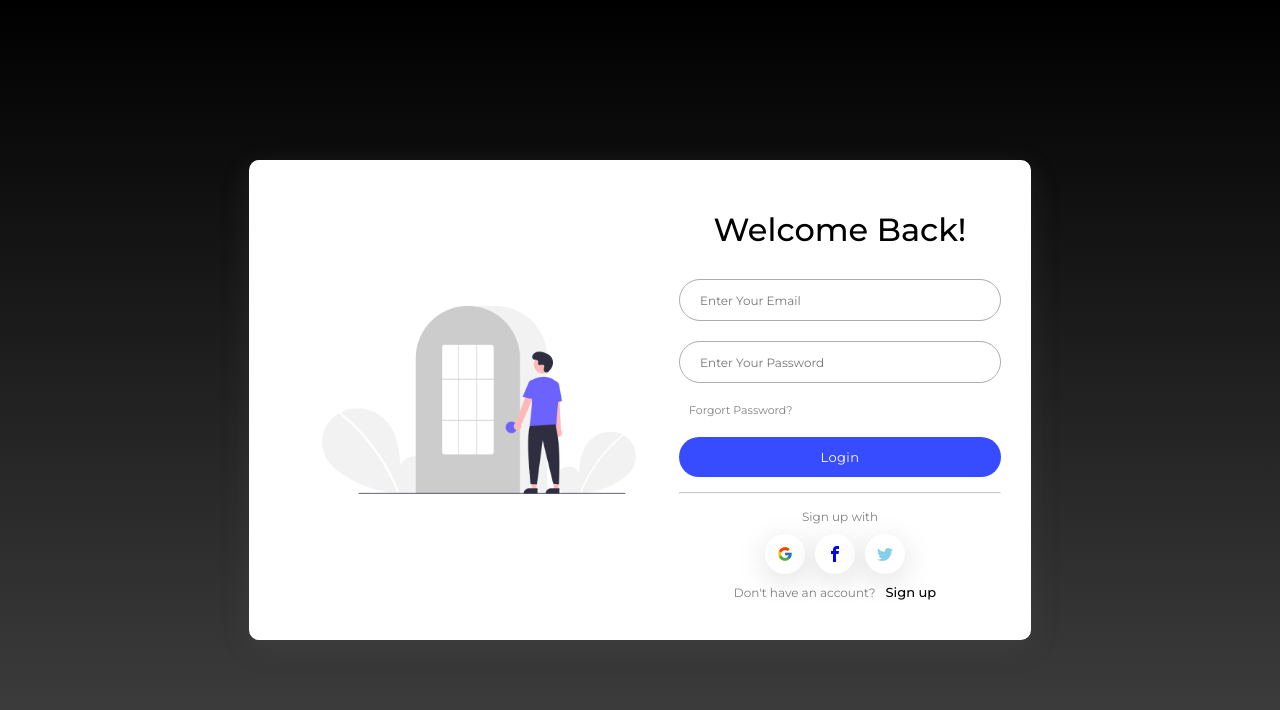
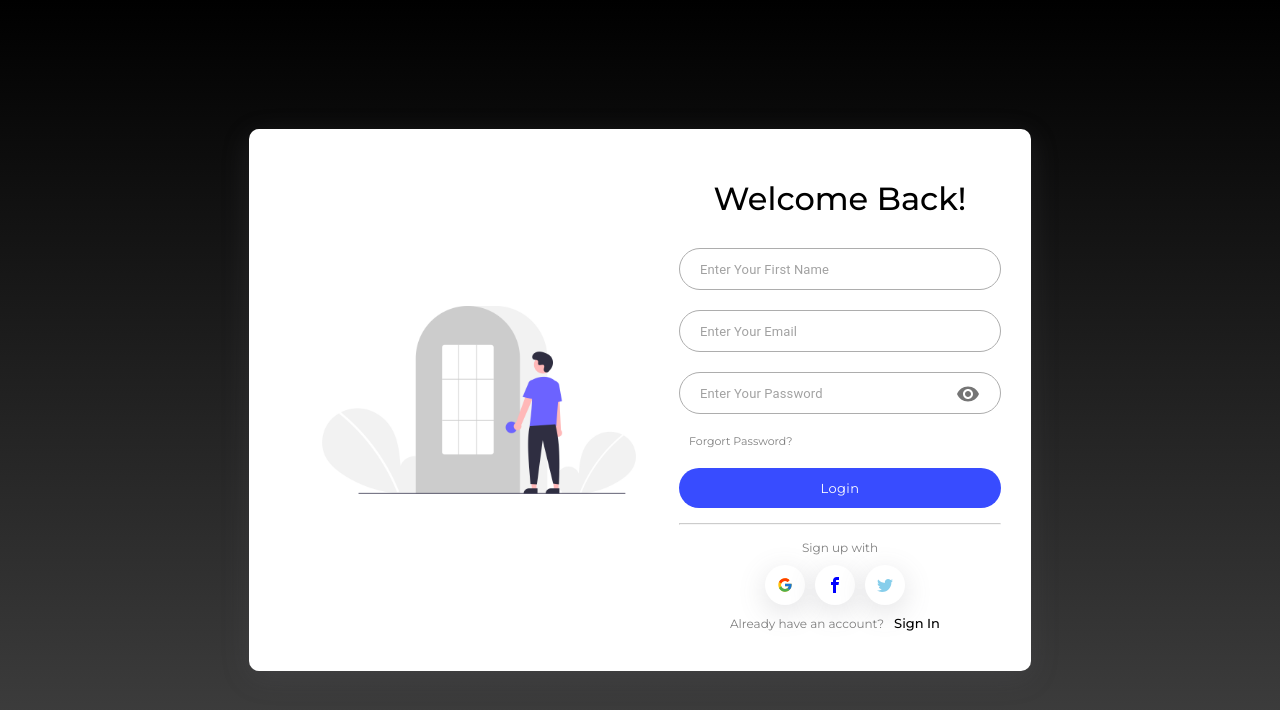
Before and after one commit to harishmahadhev/react-login-task, a React (Create React App) app: page /login in a window 1280 px wide. Shown: the top 710 px of the page. Built offline with nearby package versions, Linux system fonts and the light colour scheme.

Commit message:
sigup form

```diff
--- a/src/pages/login/Login.jsx
+++ b/src/pages/login/Login.jsx
@@ -1,5 +1,5 @@
 import "./login.css";
-import React from "react";
+import React, { useState } from "react";
 import { Button, IconButton } from "@material-ui/core";
 import logo from "./logo.png";
 import { FcGoogle } from "react-icons/fc";
@@ -7,14 +7,20 @@ import { ImFacebook, ImTwitter } from "react-icons/im";
 import { useForm } from "react-hook-form";
 import { yupResolver } from "@hookform/resolvers/yup";
 import * as yup from "yup";
+import { TextInput } from "./TextInput";
 
 const schema = yup.object().shape({
   email: yup.string().email().required("Email is required"),
-  password: yup.string().required("Password is required"),
+  password: yup
+    .string()
+    .min(8, "Must contain atleast 8 characters")
+    .required("Password is required"),
+  fullname: yup.string().required("Your name is required"),
 });
 
 export default function Login() {
-
+  const isSignup = true;
+  const [showPassword, setShowPassword] = useState(false);
   const {
     register,
     handleSubmit,
@@ -24,7 +30,8 @@ export default function Login() {
   const loginSubmit = (data) => {
     console.log(data);
   };
-
+  const handleShowPassword = () => setShowPassword((on) => !on);
+  const handleChange = () => {};
   return (
     <div className="login">
       <div className="loginContainer">
@@ -42,10 +49,19 @@ export default function Login() {
             autoComplete="off"
             onSubmit={handleSubmit(loginSubmit)}
           >
-            <input
-              autoComplete="off"
+            {isSignup && (
+              <>
+                <TextInput
                   className="loginInput"
-              type="text"
+                  name="fullname"
+                  placeholder={`Enter Your First Name`}
+                  {...register("fullname")}
+                />
+              </>
+            )}
+
+            <TextInput
+              className="loginInput"
               name="email"
               placeholder="Enter Your Email"
               {...register("email")}
@@ -54,12 +70,14 @@ export default function Login() {
               <div className="loginError">{errors.email.message}</div>
             )}
 
-            <input
+            <TextInput
               className="loginInput"
-              type="password"
               name="password"
-              id="password"
+              handleChange={handleChange}
+              type={showPassword ? "text" : "password"}
+              handleShowPassword={handleShowPassword}
               placeholder="Enter Your Password"
+              autoComplete="off"
               {...register("password")}
             />
             {errors.password && (
@@ -102,6 +120,28 @@ export default function Login() {
                 </IconButton>
               </div>
             </div>
+            {isSignup ? (
+              <div
+                style={{
+                  fontSize: "12px",
+                  textAlign: "center",
+                  color: "grey",
+                  padding: "10px 0",
+                }}
+              >
+                Already have an account?
+                <span
+                  style={{
+                    color: "black",
+                    fontWeight: 500,
+                    fontSize: "13px",
+                    padding: " 0 10px",
+                  }}
+                >
+                  Sign In
+                </span>
+              </div>
+            ) : (
               <div
                 style={{
                   fontSize: "12px",
@@ -122,6 +162,7 @@ export default function Login() {
                   Sign up
                 </span>
               </div>
+            )}
           </form>
         </div>
       </div>
--- /dev/null
+++ b/src/pages/login/TextInput.js
@@ -0,0 +1,32 @@
+import { IconButton, InputAdornment, TextField } from "@material-ui/core";
+import { Visibility, VisibilityOff } from "@material-ui/icons";
+export const TextInput = ({
+  name,
+  type,
+  className,
+  placeholder,
+  handleShowPassword,
+}) => (
+  <TextField
+    name={name}
+    type={type}
+    required
+    className={className}
+    placeholder={placeholder}
+    InputProps={{
+      disableUnderline: true,
+      style: {
+        fontSize: "13px",
+        fontFamily: "Roboto",
+        padding: "7px 0",
+      },
+      endAdornment: name === "password" && (
+        <InputAdornment>
+          <IconButton disableRipple onClick={handleShowPassword}>
+            {type === "password" ? <Visibility /> : <VisibilityOff />}
+          </IconButton>
+        </InputAdornment>
+      ),
+    }}
+  />
+);
--- a/src/pages/login/login.css
+++ b/src/pages/login/login.css
@@ -50,7 +50,7 @@
     text-align: center;
 }
 
-.loginInput {
+.loginForm .loginInput {
     padding-left: 20px;
     font-size: 12px;
     outline: none;
@@ -59,7 +59,10 @@
     margin: 10px 0;
     height: 40px;
     width: 300px;
+
 }
+
+
 
 .loginContainer .loginButton {
     background-color: rgb(56, 76, 255);
```
Lines whose indentation alone changed are shown as unchanged.
